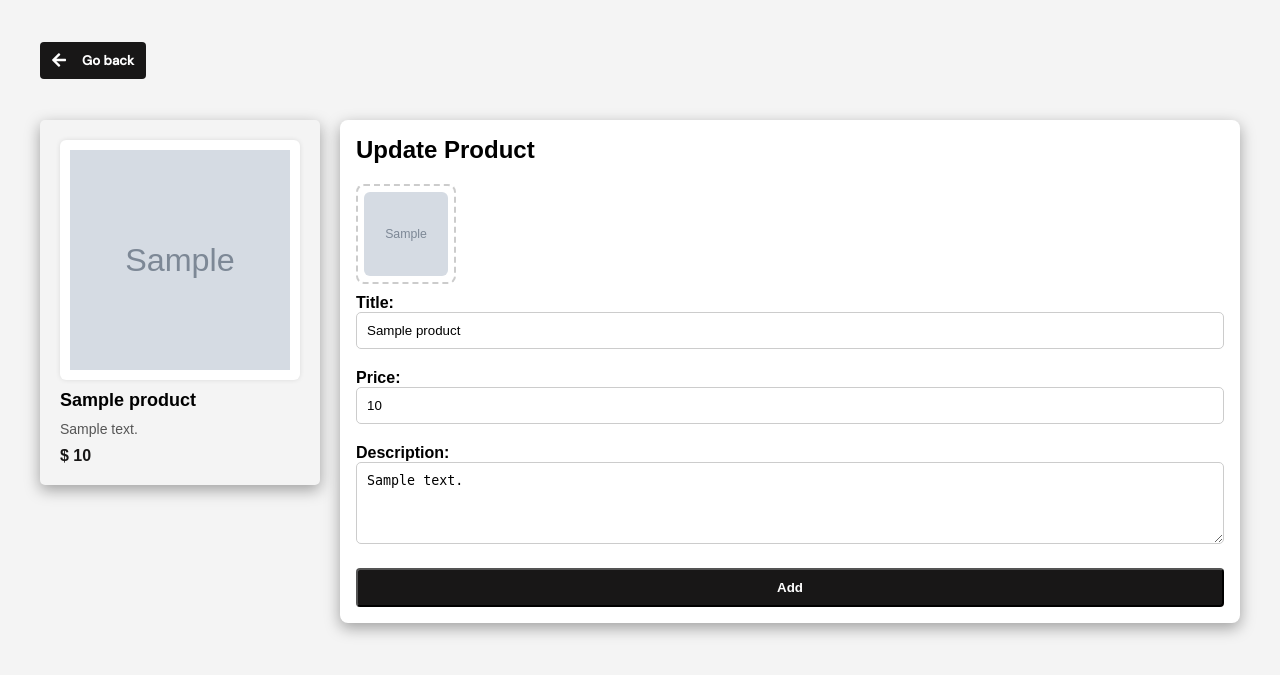
After one commit to diwashTiwari/Kapda., a PHP site: page /updateProduct.php?id=1 in a window 1280 px wide. The commit adds this page. Shown: the top 675 px of the page. Run offline with PHP 8.4, Linux system fonts and the light colour scheme; the visitor is signed in with stand-in values (Sample User, id 1); tables that the repository leaves empty or names only in its code hold one stand-in row (values such as "Sample post"); grey boxes marked "Sample" are stand-in pictures.

Commit message:
appended updateProduct feature

```diff
--- a/dashboard.php
+++ b/dashboard.php
@@ -177,7 +177,7 @@ if (!$login) {
                                     <td><?php echo $reg_row['price']; ?></td>
                                     <td><?php echo $reg_row['description']; ?></td>
                                     <td>
-                                        <?php echo '<a href="./php/editProduct.php?id=' . $reg_row['id'] . '"> <i class="far fa-edit edit-icon"></i></a>'   ?>
+                                        <?php echo '<a href="./updateProduct.php?id=' . $reg_row['id'] . '"> <i class="far fa-edit edit-icon"></i></a>'   ?>
                                         <?php echo '<a href="./php/deleteProduct.php?id=' . $reg_row['id'] . '"> <i class="far fa-trash-alt delete-icon"></i></a>'   ?>
                                     </td>
                                 </tr>
--- a/includes/footer.php
+++ b/includes/footer.php
@@ -7,14 +7,14 @@
                     <div class="footer-logo">
                         <a href="./index.php" class="nav-logo">kapda.</a>
                     </div>
-                    <div class="footer-links">
+                    <!-- <div class="footer-links">
                         <ul>
-                            <li><a href="" class="nav-text">Products</a></li>
+                            <li><a href="../dashboard.php" class="nav-text">Products</a></li>
                             <li><a href="" class="nav-text">Pricing plans</a></li>
                             <li><a href="" class="nav-text">FAQ</a></li>
                             <li><a href="" class="nav-text">Blog</a></li>
                         </ul>
-                    </div>
+                    </div> -->
                     <div class="footer-social-links">
                         <ul>
                             <li>
--- a/index.php
+++ b/index.php
@@ -86,7 +86,6 @@ mysqli_close($conn);
                     </a>
                 </div>
             </section>
-
         </div>
     </header>
     <main id="main">
@@ -120,7 +119,6 @@ mysqli_close($conn);
                 <?php
                 }
                 ?>
-
             </div>
         </div>
     </main>
--- a/styles/style.css
+++ b/styles/style.css
@@ -48,6 +48,10 @@ li {
 
 .w-fit {
   width: fit-content !important;
+}
+
+.shadow {
+  box-shadow: rgba(0, 0, 0, 0.35) 0px 5px 15px !important;
 }
 
 /* nav bar styling */
@@ -196,6 +200,7 @@ main {
   display: flex;
   overflow: hidden;
   align-items: center;
+  padding: 10px;
   border-radius: 6px;
   margin-bottom: 10px;
   justify-content: center;
--- /dev/null
+++ b/updateProduct.php
@@ -0,0 +1,106 @@
+<?php
+
+include("./dbConfig.php");
+include("./php/checkLogin.php");
+
+$id = $_GET['id'];
+
+if (!$login) {
+    header('Location: ./index.php');
+    exit();
+};
+
+$product_run = mysqli_query($conn, "SELECT * FROM products where id = '$id'");
+
+if (!$id || mysqli_num_rows($product_run) === 0) {
+    header('Location: ./dashboard.php');
+    exit();
+};
+
+
+?>
+
+<!DOCTYPE html>
+<html lang="en">
+
+<head>
+    <meta charset="UTF-8">
+    <meta name="viewport" content="width=device-width, initial-scale=1.0">
+    <title>Update Product</title>
+    <link rel="stylesheet" href="./styles/style.css">
+    <link rel="stylesheet" href="../styles/dashboard.css" />
+    <?php include("./includes/favicon.php") ?>
+    <link rel="stylesheet" href="https://cdnjs.cloudflare.com/ajax/libs/font-awesome/5.15.4/css/all.min.css">
+</head>
+
+<body>
+
+    <nav class="navbar">
+        <div class="container">
+            <div class="navbar-content">
+                <a href="./dashboard.php" class="go_back btn w-fit">
+                    <i class="fas fa-arrow-left back-icon"></i>
+                    <h5>Go back</h5>
+                </a>
+
+            </div>
+        </div>
+    </nav>
+
+    <div class="container">
+        <div style="display: flex; gap:20px">
+            <?php
+
+            if (mysqli_num_rows($product_run) > 0) {
+                while ($reg_row = mysqli_fetch_array($product_run)) {
+            ?>
+                    <div class="product-cards">
+                        <div class="product-card shadow">
+                            <figure class="product-image">
+                                <?php
+                                echo '<img src=' . $reg_row['product_img'] . ' class="img-responsive" alt=' . $reg_row['title'] . '_image_profile' . '/>';
+                                ?>
+                            </figure>
+                            <div class="product-title"><?php echo $reg_row['title']; ?></div>
+                            <div class="product-description"><?php echo $reg_row['description']; ?></div>
+                            <div class="product-price">$ <?php echo $reg_row['price']; ?></div>
+                        </div>
+                    </div>
+
+                    <div class="shadow" style="width: 100%; background-color: #fff; padding: 16px;border-radius: 8px;">
+                        <h2>Update Product</h2>
+                        <?php
+                        if (isset($_GET['error'])) {
+                            $error = $_GET['error'];
+                            echo '<div style="padding:8px 12px; margin-top: 20px; border-radius: 4px; background-color: #fef2f0; color: black; border: 1px solid #f2494e"> <i class="fas fa-times" style="margin-right:10px;"></i>' . htmlspecialchars($error) . '</div>';
+                        }
+                        ?>
+                        <form action="/php/editProduct.php?id=<?php echo $reg_row['id']; ?>" method="POST" enctype="multipart/form-data">
+                            <div class="image-upload-container">
+                                <input type="file" name="uploadProductImage" class="image-upload-input" accept="image/*">
+                                <img src="<?php echo $reg_row['product_img']; ?>" alt="Image Preview" class="image-preview">
+                            </div>
+                            <div class="form-group">
+                                <label for="title">Title:</label>
+                                <input type="text" id="title" name="title" value="<?php echo isset($reg_row['title']) ? $reg_row['title'] : ''; ?>" required>
+                            </div>
+                            <div class="form-group">
+                                <label for="price">Price:</label>
+                                <input type="number" id="price" name="price" value="<?php echo isset($reg_row['price']) ? $reg_row['price'] : ''; ?>" min="0" step="0.01" required>
+                            </div>
+                            <div class="form-group">
+                                <label for="description">Description:</label>
+                                <textarea id="description" name="description" rows="4" required><?php echo isset($reg_row['description']) ? $reg_row['description'] : ''; ?></textarea>
+                            </div>
+                            <input type="submit" name="edit_product_btn" class="submit_btn btn" value="Add" />
+                        </form>
+                    </div>
+            <?php
+                }
+            }
+            ?>
+        </div>
+    </div>
+</body>
+
+</html>
```
Also changed, not shown: php/editProduct.php (added, +40 -0 lines).
